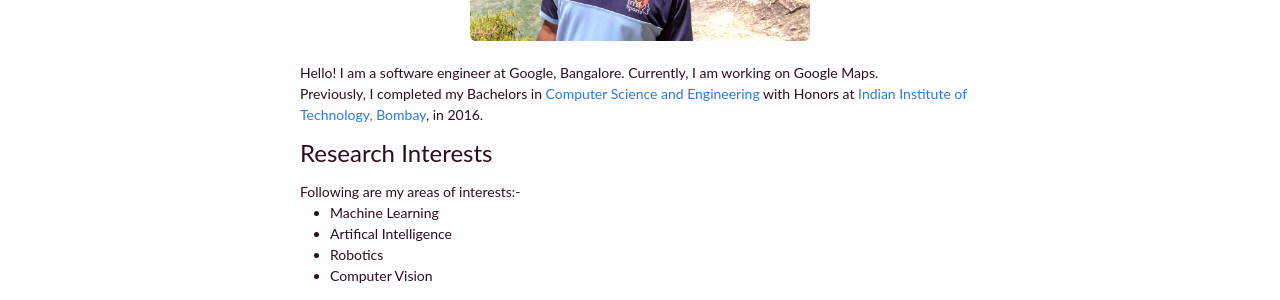
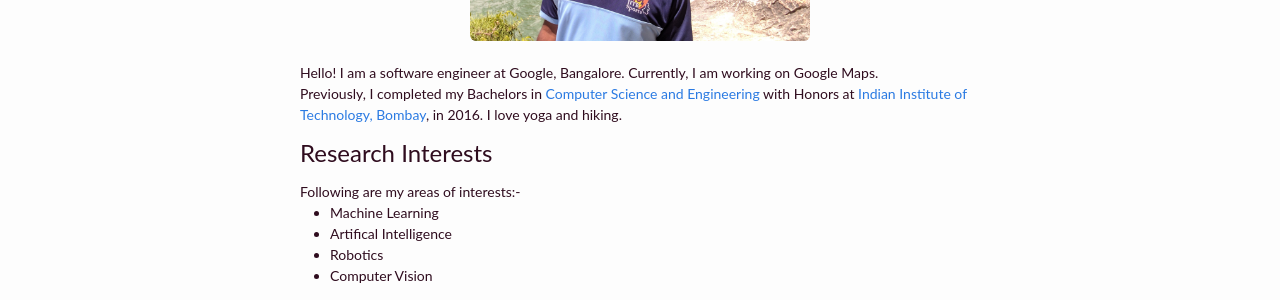
Before and after one commit to adityakumarakash/adityakumarakash.github.io, a Jekyll site: the page built from index.html, in a window 1280 px wide. Shown: the part 311-611 px from the top of the page. Built offline with Jekyll 4.4.1, drawn with Linux system fonts in a browser that asks for light colours.

Commit message:
Update index.html

```diff
--- a/index.html
+++ b/index.html
@@ -9,6 +9,7 @@ layout: default
         <p class="Describe">Hello! I am a software engineer at Google, Bangalore. Currently, I am working on Google Maps.
                 <br>
         Previously, I completed my Bachelors in <a href= "https://www.cse.iitb.ac.in/">Computer Science and Engineering</a> with Honors at <a href = "http://iitb.ac.in/">Indian Institute of Technology, Bombay</a>, in 2016.
+        I love yoga and hiking.
         </p>
         <h3> Research Interests </h3>
         Following are my areas of interests:-
```
